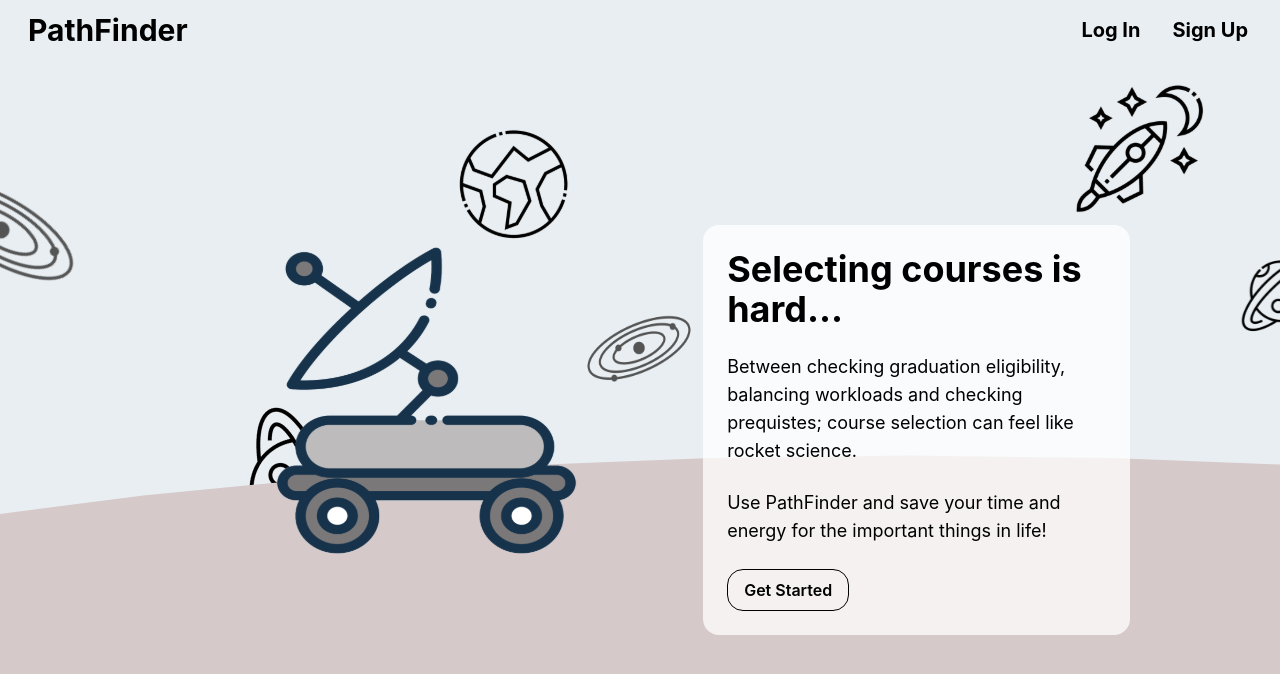
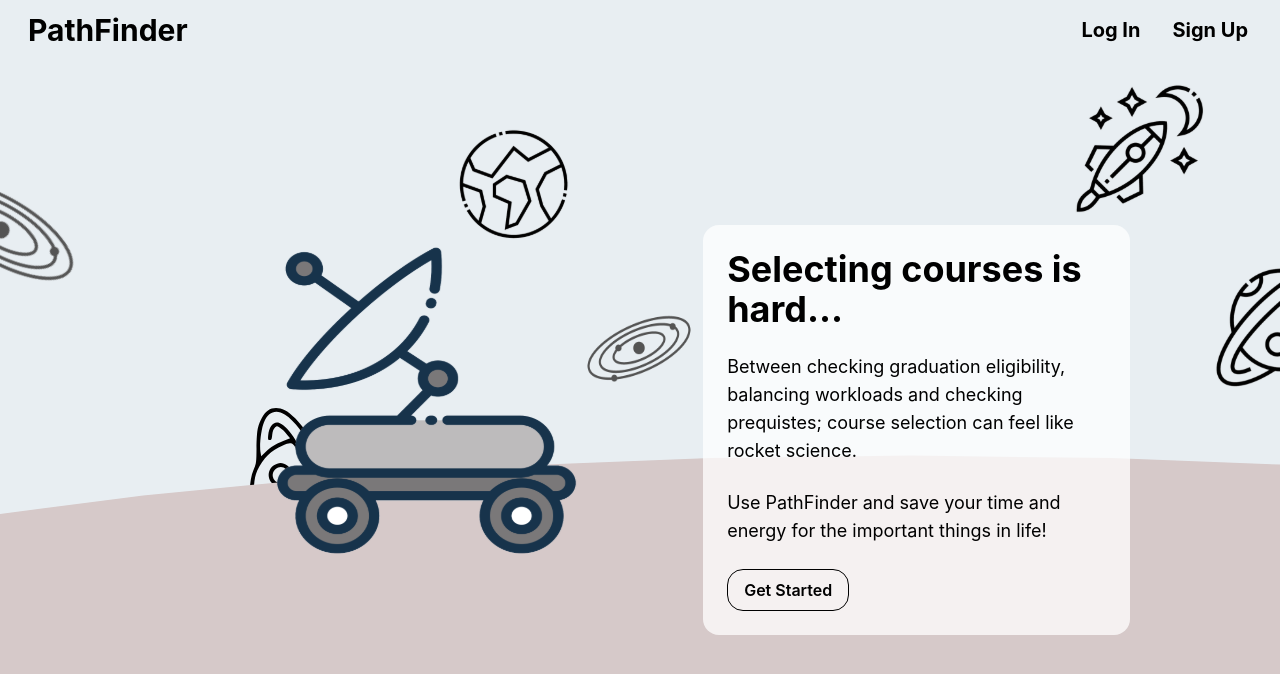
Before and after one commit to ECE444-2021Fall/project1-education-pathways-group-13-shazam, a Next.js app in the folder pathfinder-frontend/: page / in a window 1280 px wide. Shown: the top 674 px of the page. Built offline with nearby package versions, Linux system fonts and the light colour scheme.

Commit message:
Changed planet2 to SVG.

```diff
--- a/pathfinder-frontend/pages/index.js
+++ b/pathfinder-frontend/pages/index.js
@@ -23,7 +23,7 @@ export default function Home() {
                 <div id={styles.ship}><Image src="/ship.svg" width={189} height={142}/></div>
                 <div id={styles.galaxy2}><Image src="/galaxy2.svg" width={175} height={349}/></div>
                 <div id={styles.planet1}><Image src="/planet1.svg" width={85} height={153}/></div>
-                <div id={styles.planet2}><Image src="/planet2.png" width={211} height={219}/></div>
+                <div id={styles.planet2}><Image src="/planet2.svg" width={211} height={219}/></div>
                 <div id={styles.ground}><Image src="/ground.svg" layout="fill"/></div>
                 <div className={styles.grid}>
                     <Image src="/rover.svg" width={553} height={494} />
--- a/pathfinder-frontend/styles/Home.module.css
+++ b/pathfinder-frontend/styles/Home.module.css
@@ -67,7 +67,7 @@
 #planet1 {
     @apply absolute;
     top: 31%;
-    left: 96%;
+    right: 0%;
 }
 
 #planet2 {
```
Also changed, not shown: pathfinder-frontend/public/planet2.png (deleted), pathfinder-frontend/public/planet2.svg (added).
